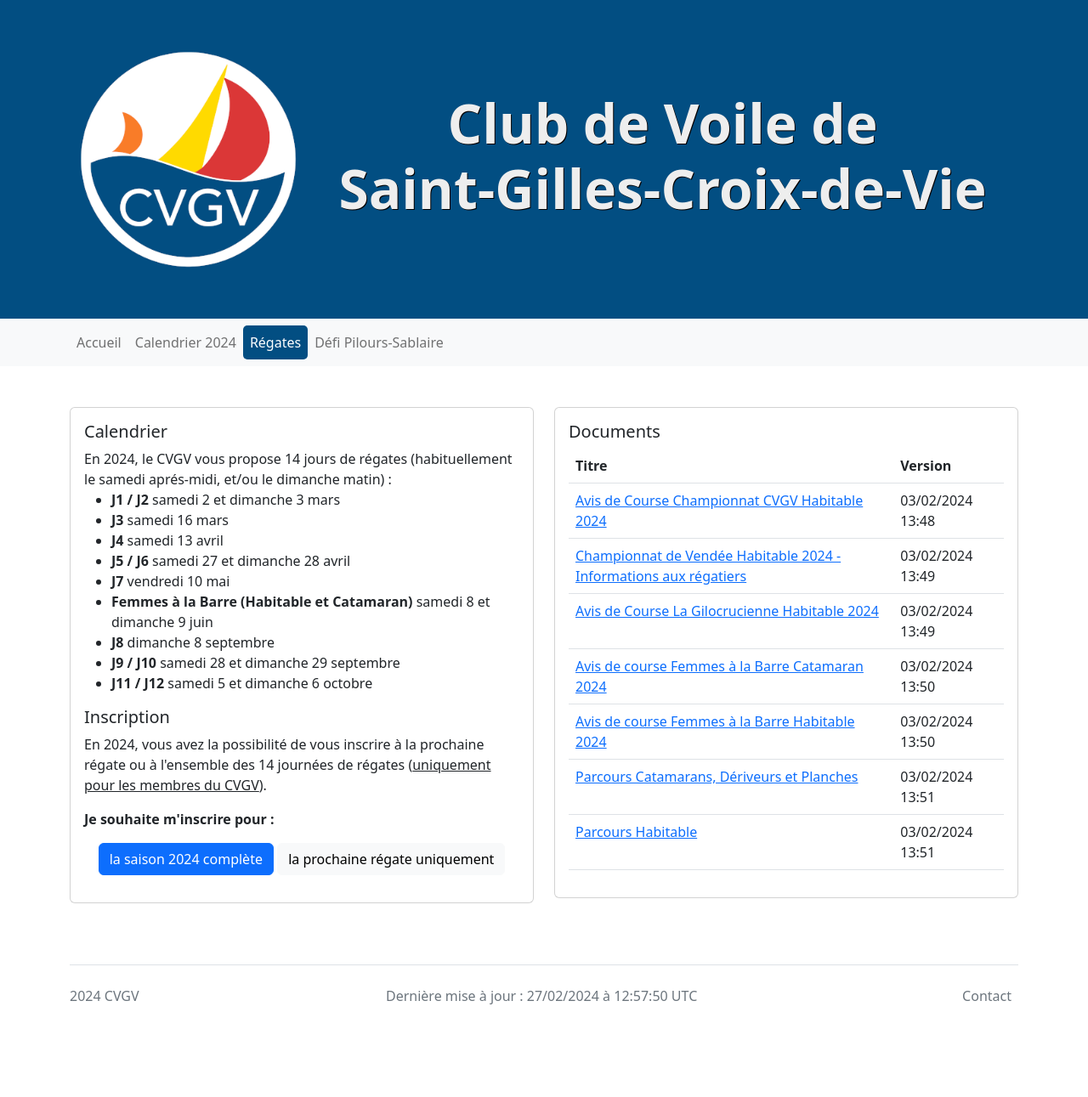
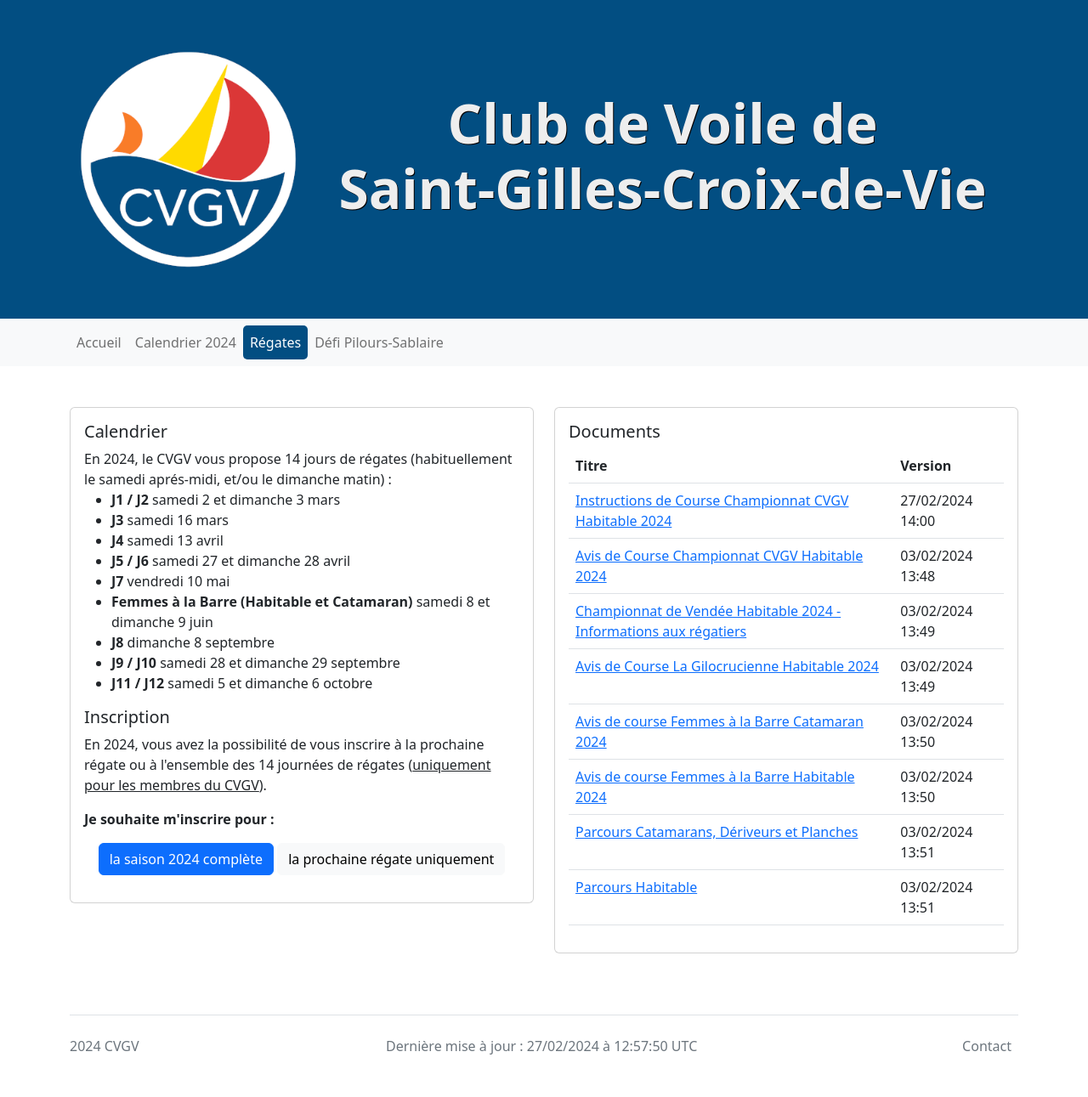
Before and after one commit to cvgv-asso/cvgv-asso.github.io, a Jekyll site: the page built from regates.html, in a window 1280 px wide. Shown: the whole page at 85% size. Built offline with Jekyll 4.4.1, drawn with Linux system fonts in a browser that asks for light colours; comment, search, counter and statistics services are not loaded; before the commit the page ends 1232 px from its top, so only the background shows below that.

Commit message:
ajout des IC 2024

```diff
--- a/regates.html
+++ b/regates.html
@@ -53,6 +53,14 @@
                             </tr>
                         </thead>
                         <tbody>
+                            <tr>
+                                <td scope="row">
+                                    <a href="/assets/documents/IC Championnat CVGV Habitable 2024.pdf">
+                                        Instructions de Course Championnat CVGV Habitable 2024
+                                    </a>
+                                </td>
+                                <td>27/02/2024 14:00</td>
+                            </tr>
                             <tr>
                                 <td scope="row">
                                     <a href="/assets/documents/AC Championnat CVGV Habitable 2024.pdf">
```
Also changed, not shown: 1 other file.
